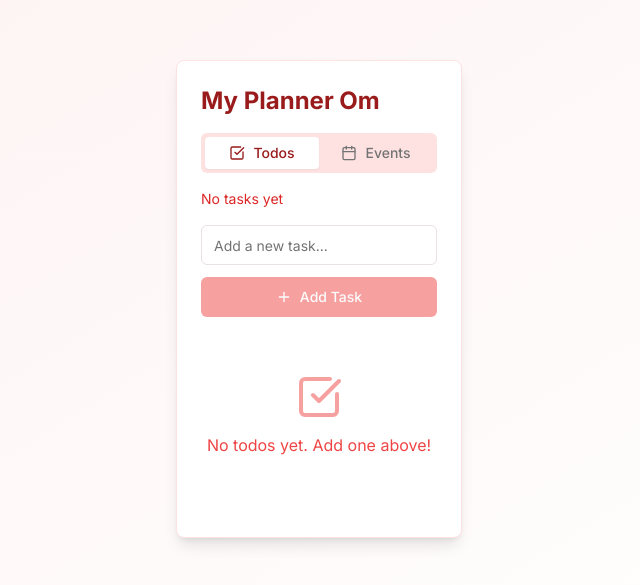
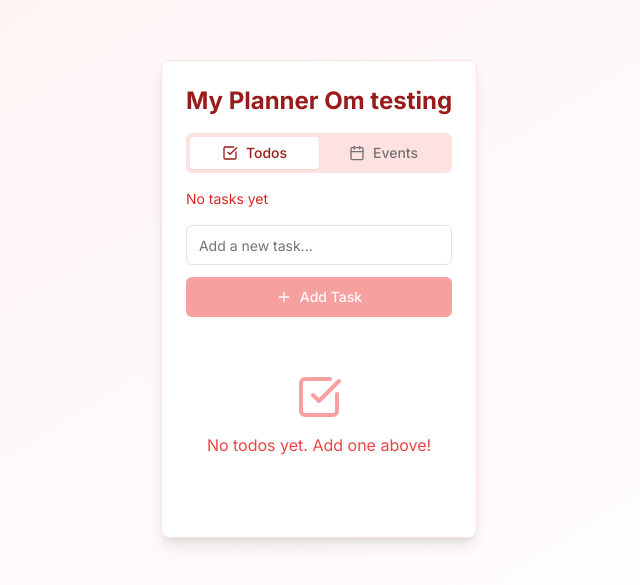
Before and after one commit to om-tericsoft1/todo-app-690f2f06-56f4-45f8-b573-3c5337800edd, a Next.js app: page / in a window 1280 px wide. Shown: the part 101-686 px from the top of the page, without its empty margins (321-961 px from the left). Built offline with nearby package versions, Linux system fonts and the light colour scheme.

Commit message:
added om for test 2

```diff
--- a/components/TodoApp.tsx
+++ b/components/TodoApp.tsx
@@ -70,7 +70,7 @@ export function TodoApp() {
     <div className="max-w-lg mx-auto bg-white dark:bg-red-900 rounded-lg shadow-lg p-6 border border-red-100 dark:border-red-800">
       <div className="mb-6">
         <h1 className="text-2xl font-bold text-red-800 dark:text-red-100 mb-4">
-          My Planner Om
+          My Planner Om testing
         </h1>
 
         <Tabs defaultValue="todos" className="w-full">
```
